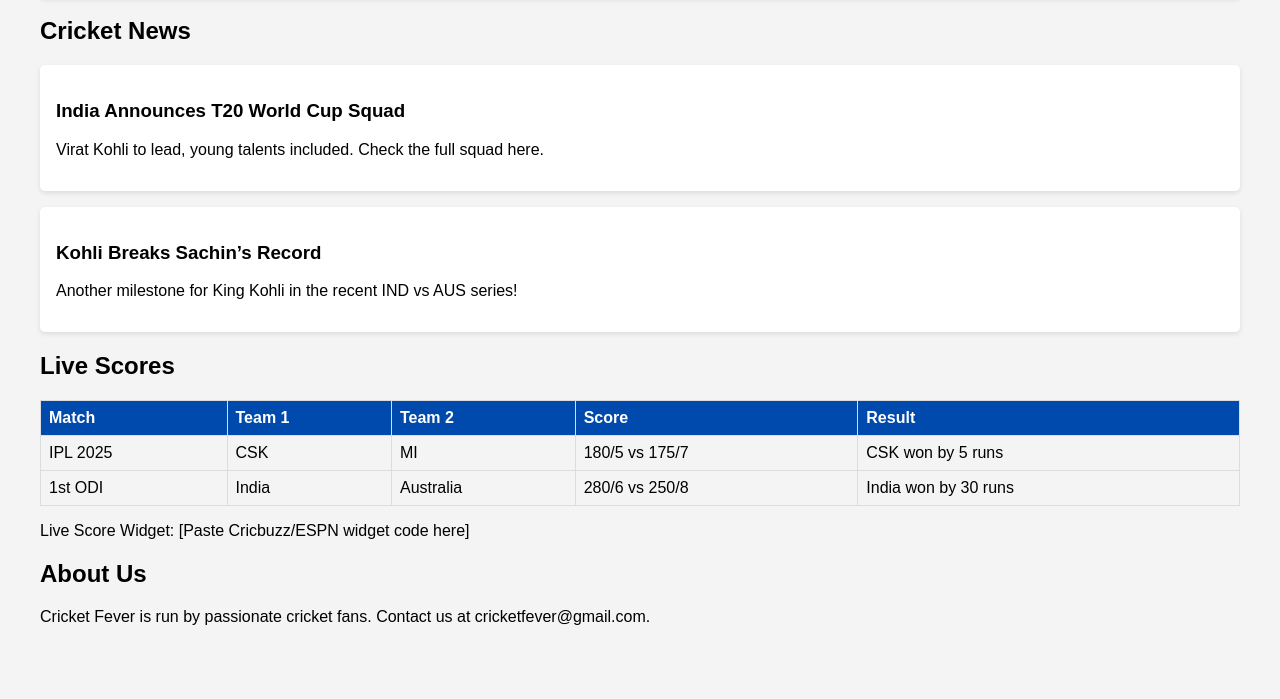
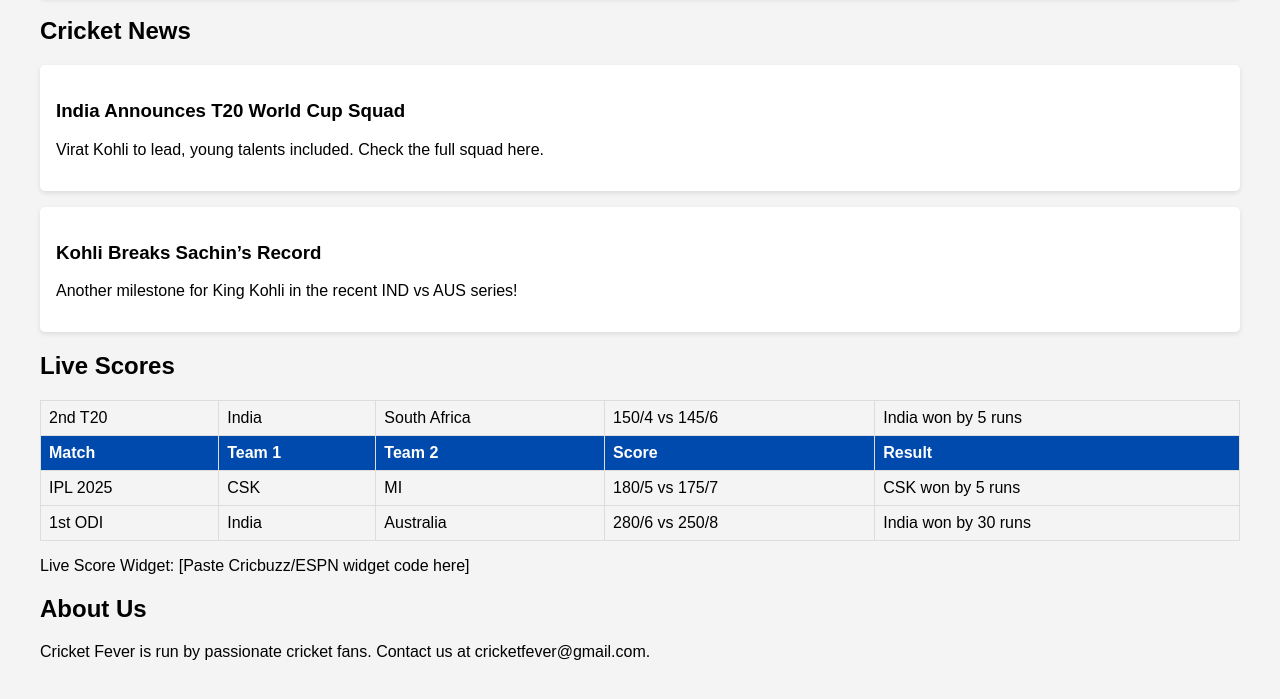
Before and after one commit to luvkush0440947/SCORE-360, a plain HTML site: page STYLES.html in a window 1280 px wide. Shown: the part 1173-1872 px from the top of the page. Before the commit the page ends 1847 px from the top, so only its background shows below. Drawn offline with Linux system fonts and the light colour scheme.

Commit message:
Update STYLES.html

```diff
--- a/STYLES.html
+++ b/STYLES.html
@@ -109,7 +109,13 @@
     </section>
     <section id="scores">
       <h2>Live Scores</h2>
-      <table>
+      <table><tr>
+  <td>2nd T20</td>
+  <td>India</td>
+  <td>South Africa</td>
+  <td>150/4 vs 145/6</td>
+  <td>India won by 5 runs</td>
+</tr>
         <tr>
           <th>Match</th>
           <th>Team 1</th>
```
